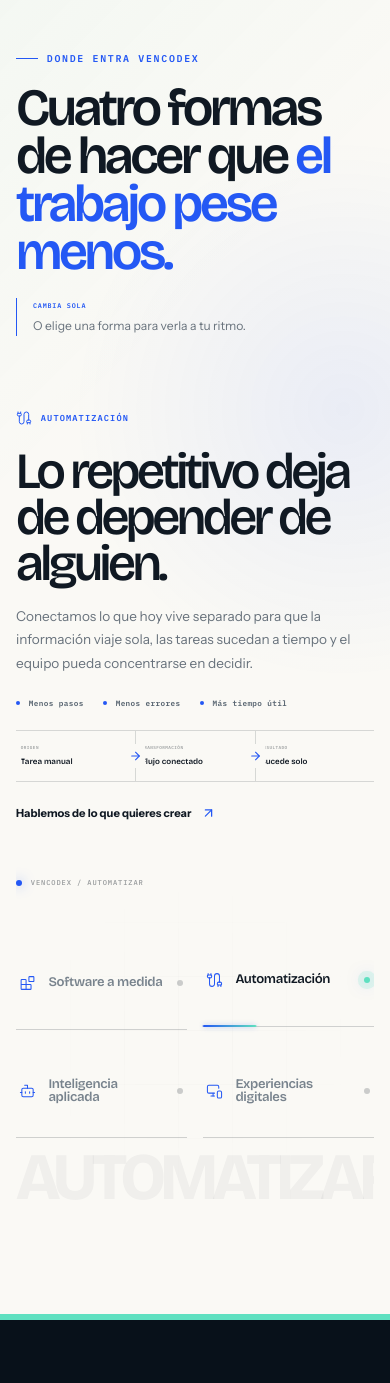
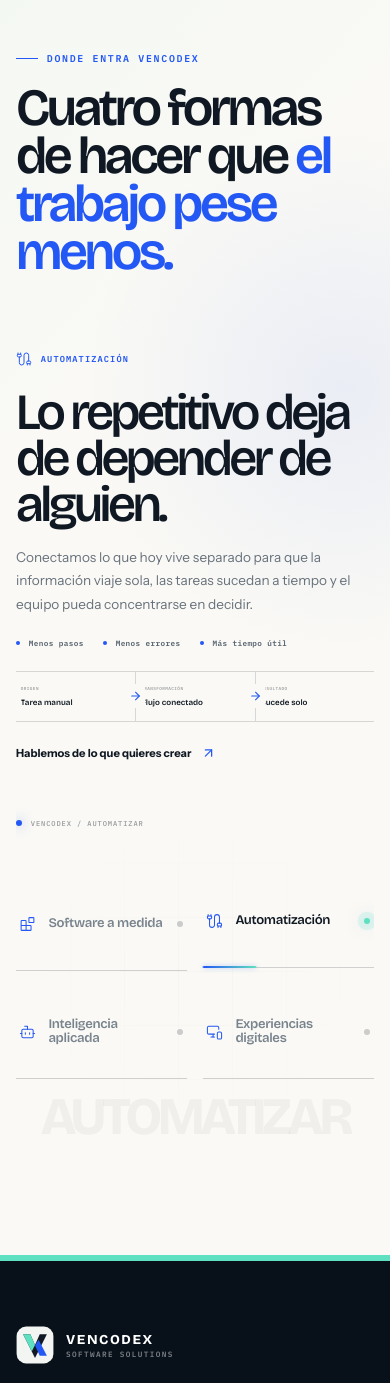
Before and after one commit to alfredoloai05/landingAl, a React (Vite) app: page / in a window 390 px wide. Shown: the part 4273-5656 px from the top of the page. Built offline with nearby package versions, Linux system fonts and the light colour scheme.

Commit message:
Ajustar watermark responsive de capacidades

```diff
--- a/src/components/sections/Services.jsx
+++ b/src/components/sections/Services.jsx
@@ -73,7 +73,6 @@ export default function Services() {
             <span className="section-label">DONDE ENTRA VENCODEX</span>
             <h2>Cuatro formas de hacer que <em>el trabajo pese menos.</em></h2>
           </div>
-          <p><strong>CAMBIA SOLA</strong><span>O elige una forma para verla a tu ritmo.</span></p>
         </header>
 
         <div className={`capability-sequence active-${active.key}`}>
--- a/src/styles/index.css
+++ b/src/styles/index.css
@@ -499,7 +499,7 @@ h1, h2, h3, strong { font-family: var(--font-display); }
 .capability-route svg { position: absolute; z-index: 2; top: 50%; right: -10px; width: 19px; padding: 3px; color: var(--blue); background: var(--paper); transform: translateY(-50%); }
 .capability-choice-field { position: relative; isolation: isolate; min-width: 0; min-height: 520px; display: grid; place-items: center; padding-left: clamp(1rem,3vw,3rem); }
 .capability-choice-field::before { content: ""; position: absolute; inset: 8% 0; z-index: -2; opacity: .26; background-image: linear-gradient(rgba(16,25,35,.08) 1px,transparent 1px),linear-gradient(90deg,rgba(16,25,35,.08) 1px,transparent 1px); background-size: 54px 54px; mask-image: radial-gradient(circle,#000,transparent 72%); }
-.capability-watermark { position: absolute; z-index: -1; left: 50%; bottom: 6%; color: rgba(16,25,35,.045); font-family: var(--font-display); font-size: clamp(5rem,9vw,9rem); font-weight: 750; line-height: .8; letter-spacing: -.08em; text-transform: uppercase; white-space: nowrap; transform: translateX(-50%); }
+.capability-watermark { position: absolute; z-index: -1; left: 50%; bottom: 7%; color: rgba(16,25,35,.045); font-family: var(--font-display); font-size: clamp(4rem,6vw,6.5rem); font-weight: 750; line-height: .8; letter-spacing: -.08em; text-transform: uppercase; white-space: nowrap; transform: translateX(-50%); }
 .capability-system-label { position: absolute; top: 9%; left: clamp(1rem,3vw,3rem); display: flex; align-items: center; gap: .55rem; color: rgba(16,25,35,.43); font-family: var(--font-mono); font-size: .44rem; letter-spacing: .13em; }.capability-system-label i { width: 6px; height: 6px; border-radius: 50%; background: var(--blue); box-shadow: 0 0 12px rgba(36,88,244,.55); }
 .capability-choices { position: relative; z-index: 2; width: 100%; display: grid; grid-template-columns: repeat(2,minmax(0,1fr)); gap: clamp(1.4rem,3vw,2.8rem); }
 .capability-choice { position: relative; min-height: 112px; display: grid; grid-template-columns: 28px minmax(0,1fr) 8px; align-items: center; gap: .7rem; padding: 1rem .2rem; color: #78838d; border: 0; border-bottom: 1px solid rgba(16,25,35,.18); background: transparent; text-align: left; cursor: pointer; transition: color .3s,transform .3s; }
@@ -559,7 +559,7 @@ h1, h2, h3, strong { font-family: var(--font-display); }
 
 @media (max-width: 580px) {
   .experience-heading h2 { font-size: clamp(2.45rem,11.5vw,3.7rem); }
-  .capability-open { min-height: 0; gap: 2.7rem; padding: 1rem 0; }.capability-story h3 { font-size: clamp(2.85rem,13vw,4rem); }.capability-story > p { font-size: .85rem; }.capability-choice-field { min-height: 340px; }.capability-choice-field::before { inset: 0; }.capability-system-label { top: 3%; left: 0; }.capability-watermark { bottom: 1%; max-width: 100%; font-size: 17vw; }.capability-choices { gap: 1rem; }.capability-choice { min-height: 92px; grid-template-columns: 22px 1fr 7px; gap: .45rem; }.capability-choice > svg { width: 17px; }.capability-choice > span { font-size: .82rem; }.capability-outcomes { margin: 1.4rem 0; }.capability-route > div { padding: .9rem .3rem; }.capability-route small { font-size: .27rem; }.capability-route strong { font-size: .5rem; }.capability-link { margin-top: 1.2rem; }
+  .capability-open { min-height: 0; gap: 2.7rem; padding: 1rem 0; }.capability-story h3 { font-size: clamp(2.85rem,13vw,4rem); }.capability-story > p { font-size: .85rem; }.capability-choice-field { min-height: 340px; }.capability-choice-field::before { inset: 0; }.capability-system-label { top: 3%; left: 0; }.capability-watermark { bottom: 3%; max-width: none; font-size: 13.5vw; }.capability-choices { gap: 1rem; }.capability-choice { min-height: 92px; grid-template-columns: 22px 1fr 7px; gap: .45rem; }.capability-choice > svg { width: 17px; }.capability-choice > span { font-size: .82rem; }.capability-outcomes { margin: 1.4rem 0; }.capability-route > div { padding: .9rem .3rem; }.capability-route small { font-size: .27rem; }.capability-route strong { font-size: .5rem; }.capability-link { margin-top: 1.2rem; }
   .process-journey { height: 320svh; }
   .journey-shell { padding: 92px 0 25px; }
   .journey-heading { grid-template-columns: 1fr; gap: .75rem; }.journey-heading h2 { font-size: 2.25rem; }.journey-heading h2 br { display: none; }.journey-heading .section-label { font-size: .49rem; }
```
